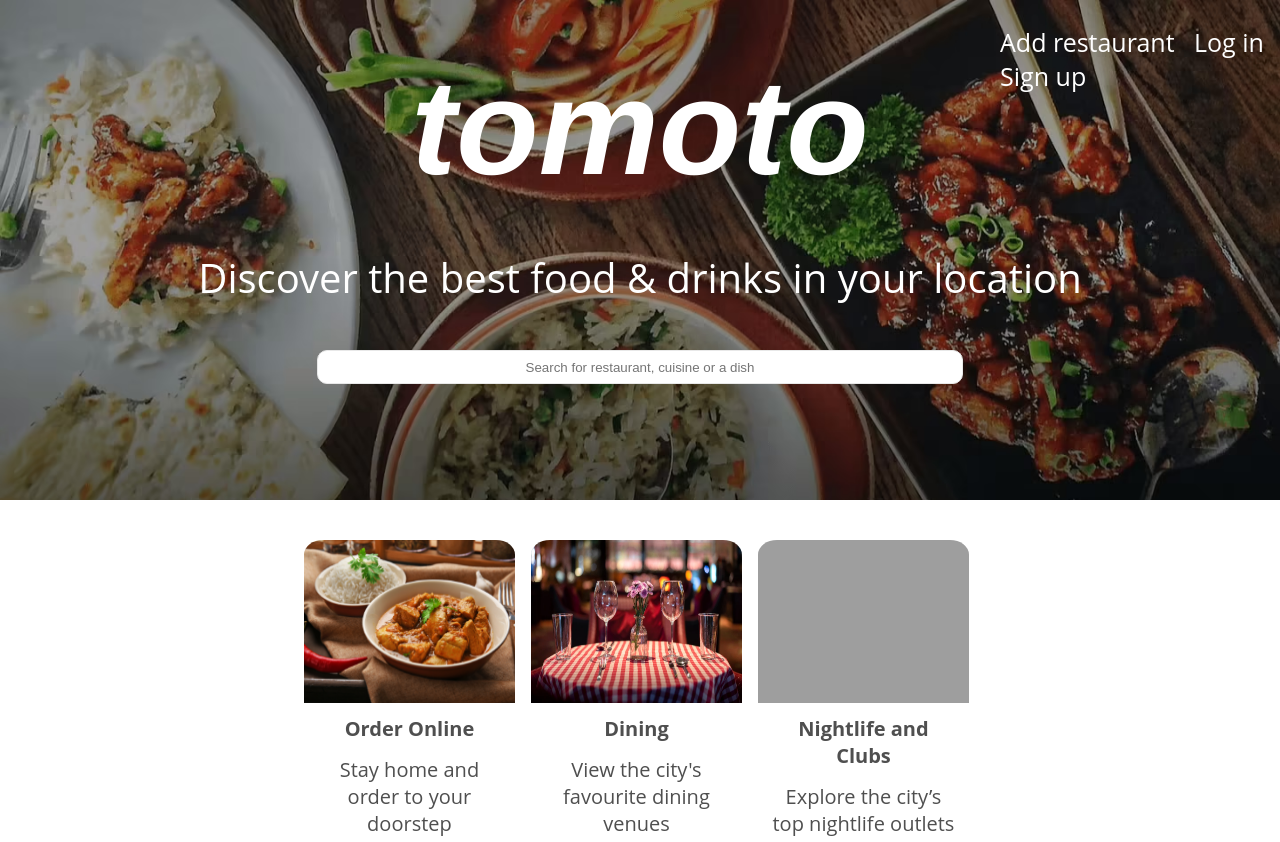
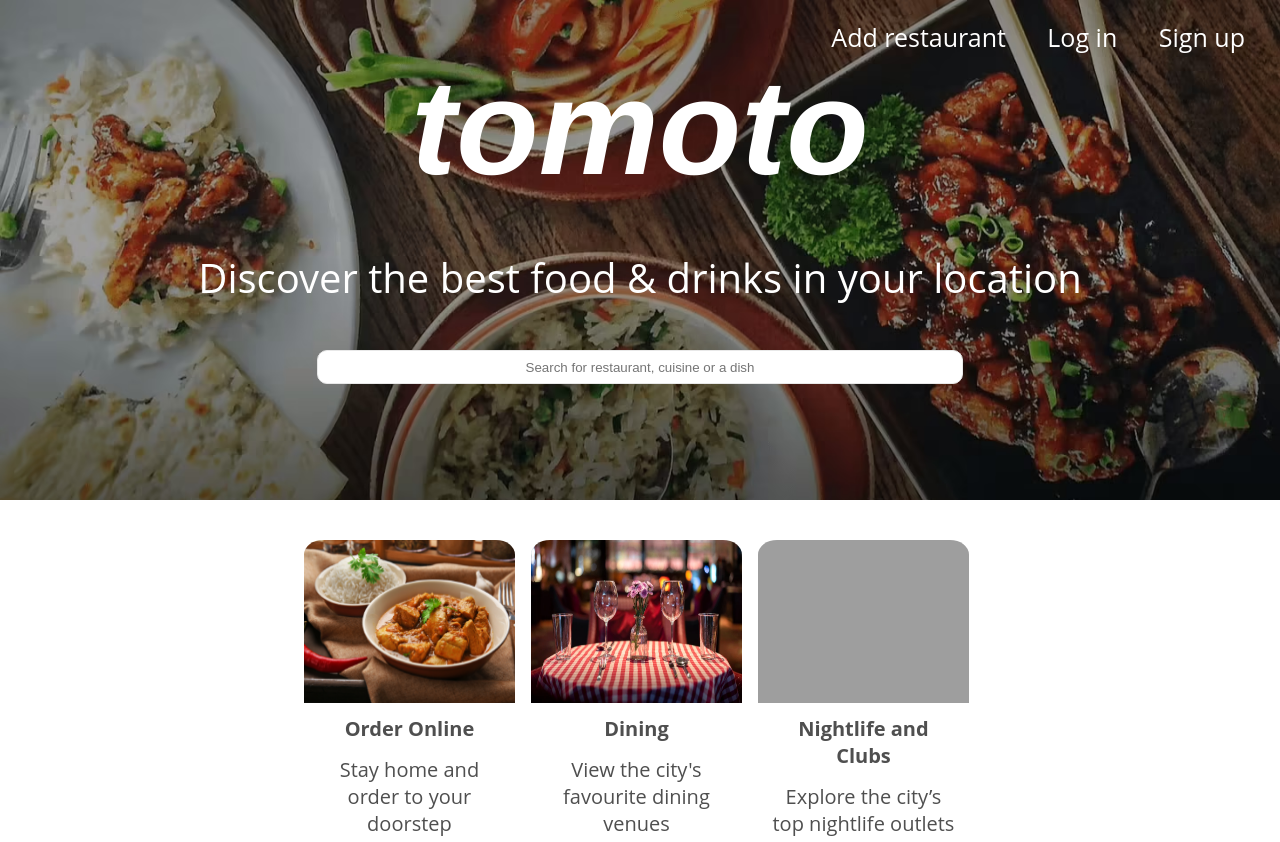
Before and after one commit to MahendraSainathReddy/tomotoClone, a plain HTML site: page index.html in a window 1280 px wide. Shown: the top 842 px of the page. Drawn offline with Linux system fonts and the light colour scheme; grey boxes are pictures that could not be loaded.

Commit message:
changing login options postitions

```diff
--- a/index.html
+++ b/index.html
@@ -8,15 +8,10 @@
 <body>
     <header>
         <div id="loginOptions">
-            <div id="emptyAppLink"></div>
             <div id="login">
-                <ul>
-                    <li>Add restaurant</li>
-                    <li>&nbsp;</li>
-                    <li>Log in</li>
-                    <li>&nbsp;</li>
-                    <li>Sign up</li>
-                </ul>
+                <span>Add restaurant</span>
+                <span>Log in</span>
+                <span>Sign up</span>
             </div>
         </div>
         <div id="branding">
--- a/tomoto.css
+++ b/tomoto.css
@@ -26,21 +26,17 @@ header{
     height: 10%;
 }
 
-#emptyAppLink{
+#login{
     height: 100%;
-    width: 50%;
-    float: left;
+    width: 100%;
+    font-size:25px;
+    text-align: right;
+    margin-top: 20px;
+    position: absolute;
 }
 
-#login{
-    height: 100%;
-    width: 25%;
-    float: right;
-    font-size:25px;
-}
-
-#login li{
-    display: inline;
+#login span{
+    margin-right: 35px;
 
 }
 
```
